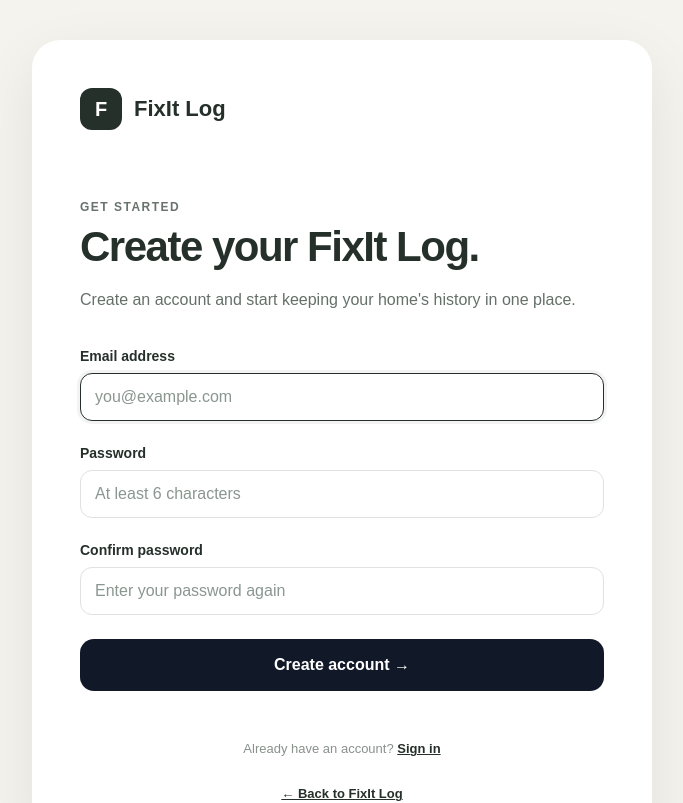
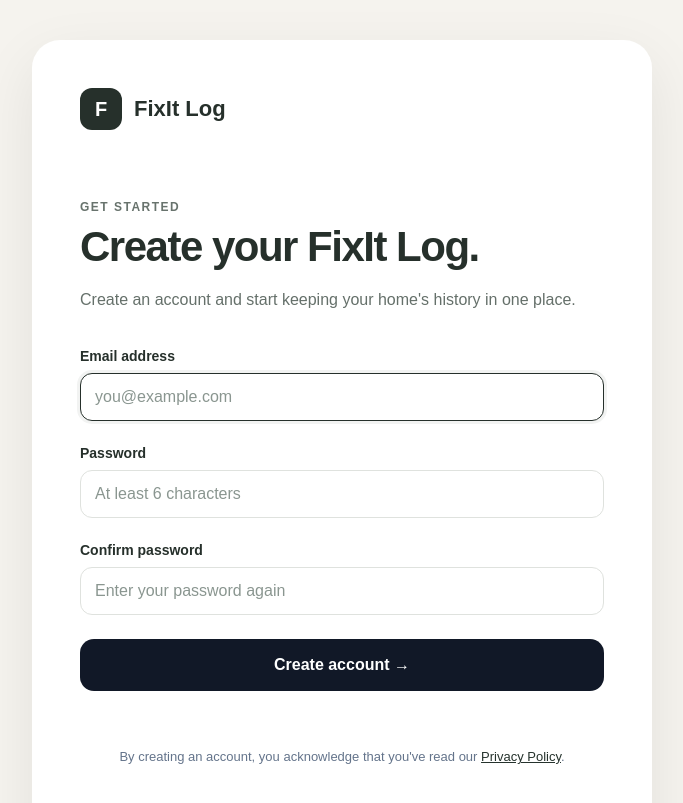
Before and after one commit to A-Gr33n/fixit-log, a Next.js app: page /signup in a window 1280 px wide. Shown: the top 803 px of the page, without its empty margins (298-981 px from the left). Built offline with nearby package versions, Linux system fonts and the light colour scheme; no server answers.

Commit message:
Improve signup privacy notice and home health explanation

```diff
--- a/app/signup/page.js
+++ b/app/signup/page.js
@@ -220,18 +220,41 @@ export default function SignupPage() {
             {loading
               ? "Creating account..."
               : "Create account →"}
-          </button>
+
+
+             </button>
+
+          <p
+            style={{
+              marginTop: "12px",
+              fontSize: "13px",
+              lineHeight: "1.6",
+              color: "#64748b",
+              textAlign: "center",
+            }}
+          >
+            By creating an account, you acknowledge that
+            you've read our{" "}
+            <Link
+              href="/privacy"
+              style={{
+                color: "#26332d",
+                textDecoration: "underline",
+              }}
+            >
+              Privacy Policy
+            </Link>
+            .
+          </p>
         </form>
 
         <p className="onboardingFooter">
           Already have an account?{" "}
-          <Link
-            href="/login"
-            className="textLink"
-          >
-            Sign in
-          </Link>
+
+
         </p>
+
+
 
         <p className="onboardingFooter">
           <Link
```
Also changed, not shown: app/dashboard/page.js (+58 -1 lines).
